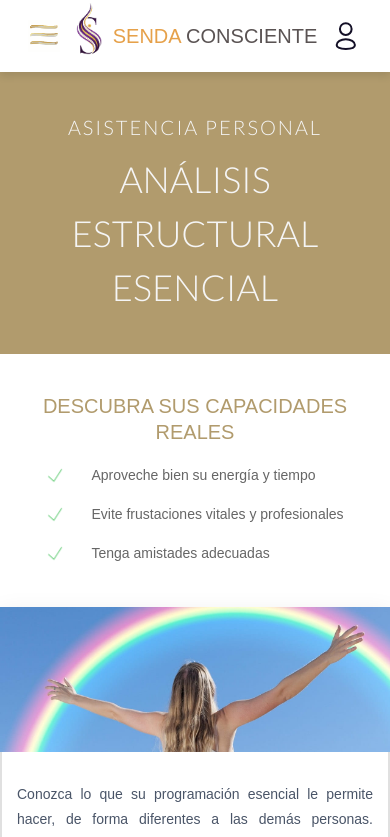
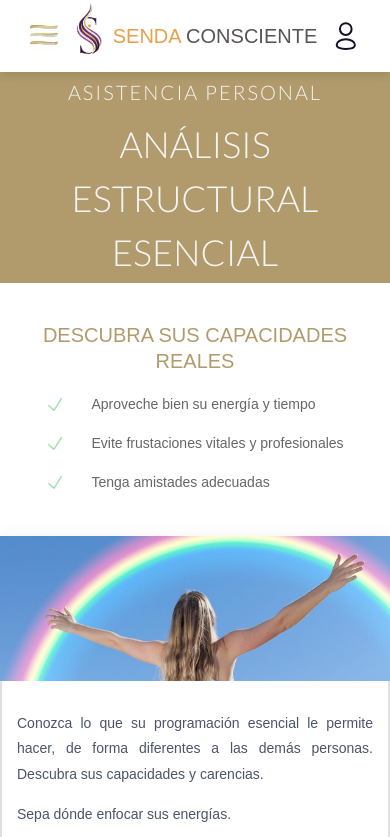
Before and after one commit to orbimatrix/Conscious-path, a Next.js app: page /estructural in a window 390 px wide. Shown: the top 837 px of the page. Built offline with nearby package versions, Linux system fonts and the light colour scheme; no server answers.

Commit message:
Update es_karma.css to adjust layout and typography for improved responsiveness
- Set max-height for hero sections to enhance layout consistency across devices.
- Reduced font sizes for titles and subtitles to improve readability and visual hierarchy.

```diff
--- a/src/app/estructural/es_karma.css
+++ b/src/app/estructural/es_karma.css
@@ -18,6 +18,7 @@
     align-items: center;
     justify-content: center;
     min-height: 45vh;
+    max-height: 300px;
   }
 
   .estructural-hero-content {
@@ -26,7 +27,7 @@
   }
 
   .estructural-title {
-    font-size: 32px;
+    font-size: 20px;
     font-family: 'lato', sans-serif;
     font-weight: 300;
     color: #f5f5f5;
@@ -547,14 +548,15 @@
     .estructural-hero {
       padding: 50px 15px;
       min-height: 30vh;
+      max-height: 200px;
     }
 
     .estructural-title {
-      font-size: 24px;
+      font-size: 16px;
     }
 
     .estructural-subtitle {
-      font-size: 48px;
+      font-size: 28px;
     }
 
          .estructural-benefits {
```
